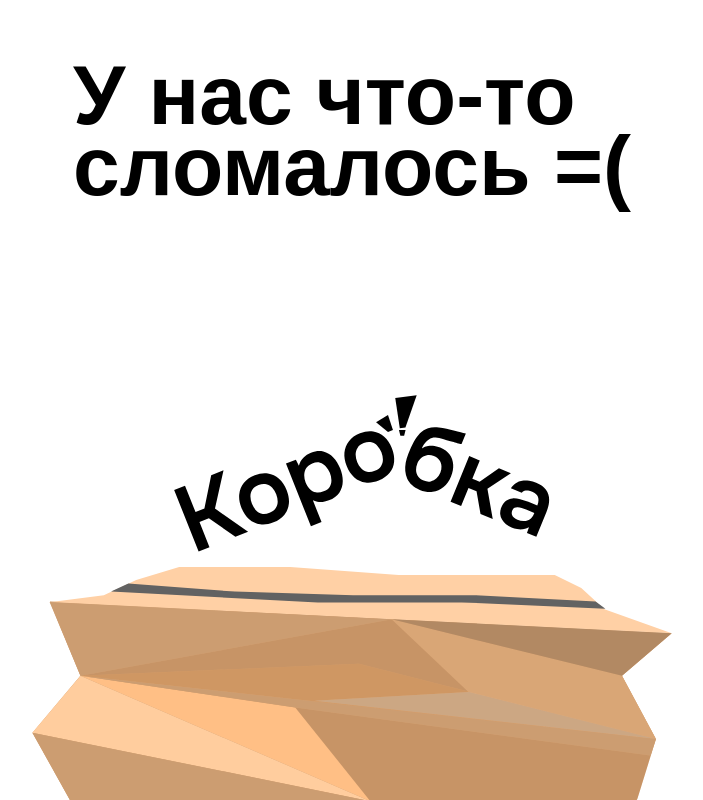
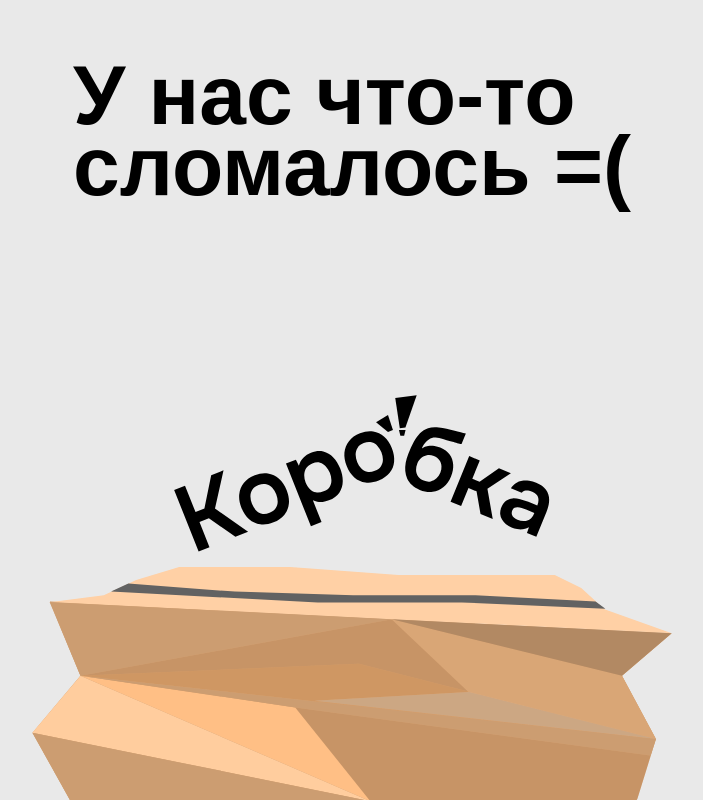
Before and after one commit to Andrewbright999/korobka, a FastAPI app: template templates/500.html in a window 1280 px wide. Shown: the whole page, without its empty margins (288-991 px from the left). Run offline with FastAPI, Linux system fonts and the light colour scheme; the template is opened without the code that fills it, so the values that code supplies are empty; parts of the project's set-up code (start-up, migrations or seed data) failed here and were passed over.

Commit message:
bAckground in 500 page changed

```diff
--- a/static/errors/css/500.css
+++ b/static/errors/css/500.css
@@ -19,6 +19,7 @@ h1{
     justify-content: space-between;
     flex-direction: column;
     color: #000;
+    background-color: #E9E9E9;
 }
 
 #box-404{
```
